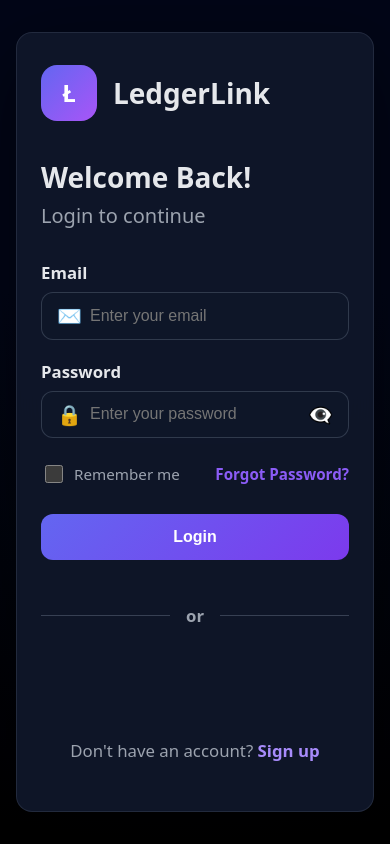
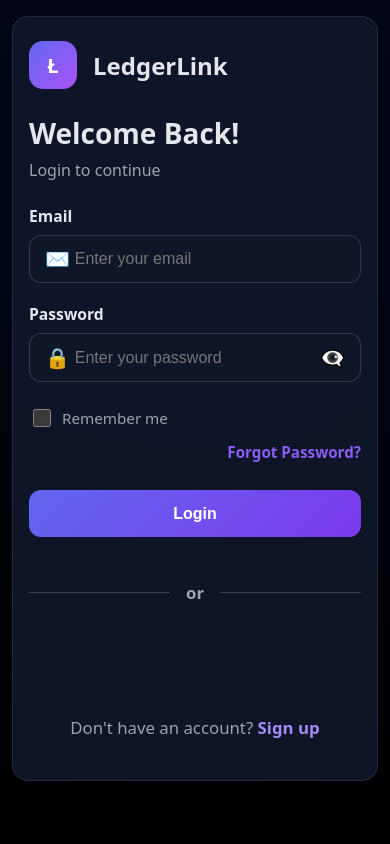
Before and after one commit to satyyam11/LedgerLink, a React (Vite) app in the folder frontend/: page /login in a window 390 px wide. Built offline with nearby package versions, Linux system fonts and the light colour scheme.

Commit message:
Fix mobile auth layout scaling on phones

```diff
--- a/frontend/src/styles.css
+++ b/frontend/src/styles.css
@@ -20,6 +20,7 @@ body {
     sans-serif;
   background: #020617;
   color: var(--text);
+  overflow-x: hidden;
 }
 
 /* ========================= */
@@ -654,6 +655,7 @@ tr:last-child td {
   position: relative;
   overflow: hidden;
   background: radial-gradient(circle at top, #020617 0, #020617 40%, #000 100%);
+  padding: 1rem;
 }
 
 .auth-page::before {
@@ -1021,8 +1023,61 @@ tr:last-child td {
 }
 
 @media (max-width: 600px) {
+  .auth-page {
+    align-items: flex-start;
+    padding: max(1rem, env(safe-area-inset-top)) 0.875rem 1rem;
+  }
+
+  .auth-page::after {
+    display: none;
+  }
+
+  .auth-page::before {
+    inset: -20%;
+    filter: blur(28px);
+    opacity: 0.65;
+  }
+
+  .auth-brand {
+    margin-bottom: 1.75rem;
+  }
+
+  .auth-brand-logo {
+    width: 48px;
+    height: 48px;
+    border-radius: 14px;
+    font-size: 1.25rem;
+  }
+
+  .auth-brand-name {
+    font-size: 1.5rem;
+  }
+
+  .auth-welcome {
+    font-size: 1.9rem;
+  }
+
+  .auth-subtitle {
+    font-size: 1rem;
+    margin-bottom: 1.5rem;
+  }
+
   .auth-single-panel {
     padding: 2rem 1.5rem;
+  }
+
+  .auth-input-group label {
+    font-size: 0.98rem;
+  }
+
+  .auth-input {
+    padding: 0.9rem 0.95rem 0.9rem 2.8rem;
+    font-size: 16px;
+  }
+
+  .auth-options {
+    gap: 0.75rem;
+    flex-wrap: wrap;
   }
 }
 
@@ -1116,7 +1171,8 @@ tr:last-child td {
   }
 
   .auth-container-single {
-    margin: 1rem;
+    width: min(100%, 420px);
+    margin: 0 auto;
     border-radius: 16px;
   }
 
@@ -1127,6 +1183,32 @@ tr:last-child td {
 }
 
 @media (max-width: 480px) {
+  .auth-page {
+    padding-left: 0.75rem;
+    padding-right: 0.75rem;
+  }
+
+  .auth-container-single {
+    width: 100%;
+  }
+
+  .auth-single-panel {
+    padding: 1.5rem 1rem;
+  }
+
+  .auth-welcome {
+    font-size: 1.75rem;
+  }
+
+  .auth-options {
+    flex-direction: column;
+    align-items: flex-start;
+  }
+
+  .auth-forgot {
+    align-self: flex-end;
+  }
+
   .brand-text h1 {
     font-size: 1.25rem;
   }
```
